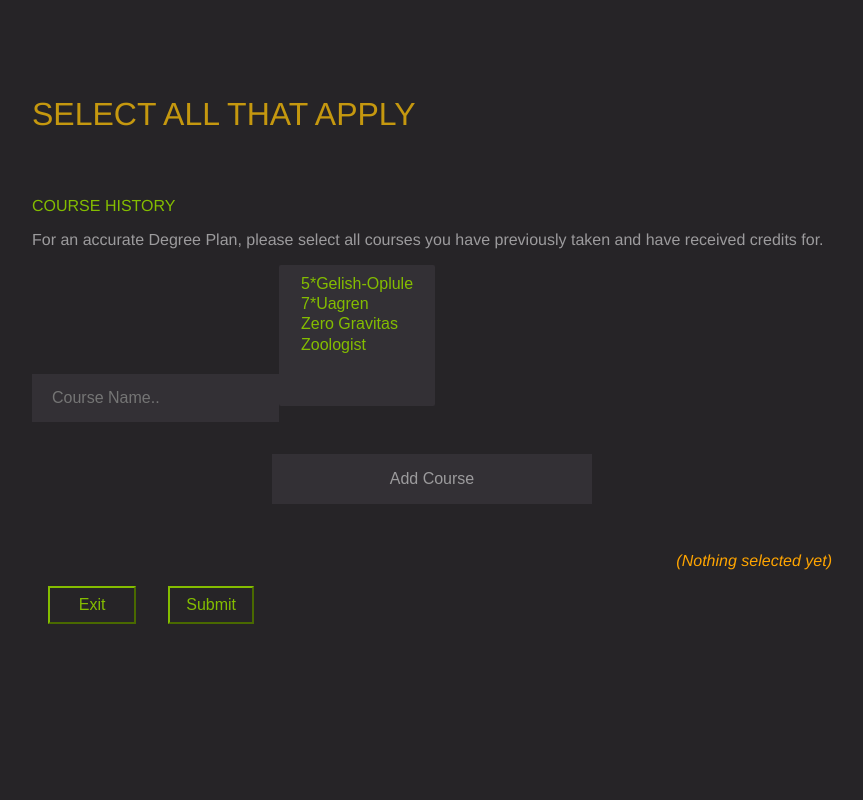
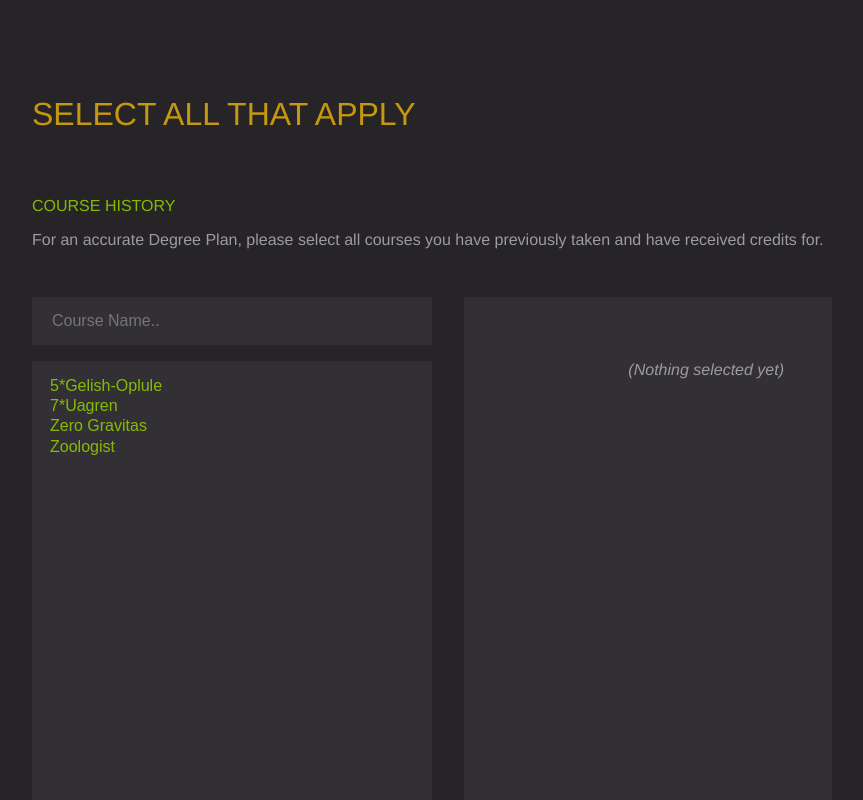
Before and after one commit to UBCO-COSC499-Winter-2018-Term-1-2/visual-course-planner, a React app in the folder client/: page /course-history in a window 1280 px wide. Shown: the top 800 px of the page, without its empty margins (32-895 px from the left). Built offline with nearby package versions, Linux system fonts and the light colour scheme.

Commit message:
added new css elements. Cleaned code

```diff
--- a/client/src/components/FilterMultiSelect/multiSelectMenu.css
+++ b/client/src/components/FilterMultiSelect/multiSelectMenu.css
@@ -1,23 +1,25 @@
-.yoshi{
+/* UBCO COURSES OFFERRED -- UPLOADED BY ADMINS */
+.ubco-offered-courses-list{
     color:red;
-    width: 23em;
+    width: 50%;
     /* padding: 12px 20px; */
     margin: 2em 0;
     box-sizing: border-box;
     font-size: 1em;
-    /* color: #9c9b9d; */
-
     /* background-color: #333035; */
-    background-color: purple;
     border: none;
     display: flex;
     flex-direction: column;
+    float: left;
+    box-sizing: border-box;
+
+
 }
 
 .FilteredMultiSelect__filter{
     width: auto;
     padding: 10px 20px;
-    /* margin: 1em auto; */
+    margin: 0em 0em 1em 0em;
     box-sizing: border-box;
     font-size: 1em;
     color: #9c9b9d;
@@ -27,6 +29,22 @@
 }
 
 .FilteredMultiSelect__filter:focus{
+    outline: none;
+}
+
+.FilteredMultiSelect__select{
+    width: auto;
+    height: 30em;
+    padding: 1em 1em;
+    box-sizing: border-box;
+    font-size: 1em;
+    color: #84bd00;
+    background-color: #333035;
+    border: none;
+    overflow: scroll;
+}
+
+.FilteredMultiSelect__select:focus{
     outline: none;
 }
 
@@ -49,20 +67,38 @@
     color: black;
 }
 
-.FilteredMultiSelect__select{
-    width: auto;
-    padding: 10px 20px;
-    /* margin: 1em auto; */
+/* CHOSEN COURSES BY STUDENTS IN WHICH THAT HAVE RECIEVED CREDITS FOR */
+.added-courses{
+    color: #9c9b9d;
+    align-content: left;
+    display: flex;
+    justify-content: flex-end;
+    float:right;
+    width: 23em;
+    height: 34em;
+    background-color: #333035;
+    margin: 2em 0;
     box-sizing: border-box;
-    font-size: 1em;
-    color: #84bd00;
-    background-color: #333035;
+    padding:3em;
+    overflow: scroll;
+}
+
+.remove-coursebtn{
+    color:orange;
+    width: 3em;
+    background:none;
     border: none;
 }
 
-.added-courses{
-    color:orange;
-    display: flex;
-    justify-content: flex-end;
-    float:right;
+.remove-coursebtn:focus{
+    outline: none;
 }
+
+.remove-coursebtn:hover{
+    color:  #84bd00;
+}
+
+.yoshii{
+    list-style: none;
+    align-items:left;
+}
```
